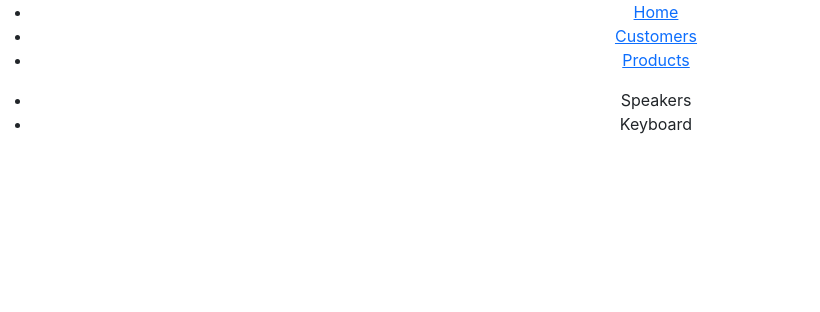
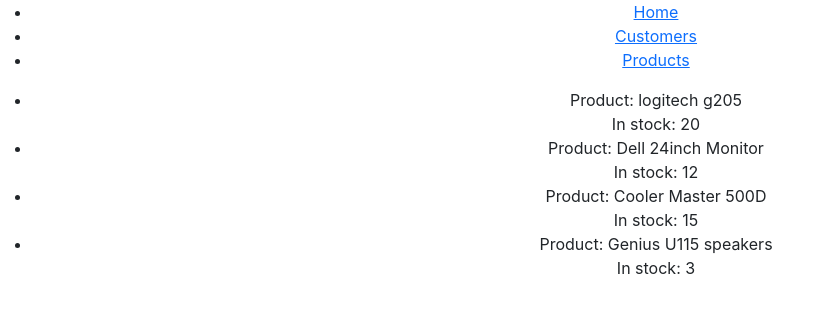
Before and after one commit to Dalibor989/store-app, a React (Create React App) app: page /products in a window 1280 px wide. Shown: the top 312 px of the page, without its empty margins (0-820 px from the left). Built offline with nearby package versions, Linux system fonts and the light colour scheme.

Commit message:
zadatak 4

```diff
--- a/src/pages/AppProducts.js
+++ b/src/pages/AppProducts.js
@@ -1,17 +1,18 @@
 import React, {useState} from "react";
 import { Link } from "react-router-dom";
+import ProductService from "../services/ProductService";
 
 function AppProducts() {
-  const [products, setProduct] = useState([
-    {productName: 'Speakers', quantity: 20},
-    {productName: 'Keyboard', quantity: 30},
-  ])
+  const [products, setProduct] = useState(ProductService.getAll())
 
   return (
     <div>
       <ul>
-        {products.map((product, index) => (
-          <li key={index}>{product.productName}</li>
+        {products.map((product) => (
+          <li key={product.id}>
+            Product: <span>{product.name}</span><br />
+            In stock: <span>{product.quantity}</span>
+          </li>
         ))}
       </ul>
     </div>
--- /dev/null
+++ b/src/services/ProductService.js
@@ -0,0 +1,29 @@
+class ProductService {
+  constructor() {
+    this.nextId = 4;
+
+    this.products = [{
+      id: 1,
+      name: 'logitech g205',
+      quantity: 20
+    }, {
+      id: 2,
+      name: 'Dell 24inch Monitor',
+      quantity: 12
+    }, {
+      id: 3,
+      name: 'Cooler Master 500D',
+      quantity: 15
+    }, {
+      id: 4,
+      name: 'Genius U115 speakers',
+      quantity: 3
+    }]
+  }
+
+  getAll() {
+    return [...this.products];
+  }
+}
+
+export default new ProductService();
```
